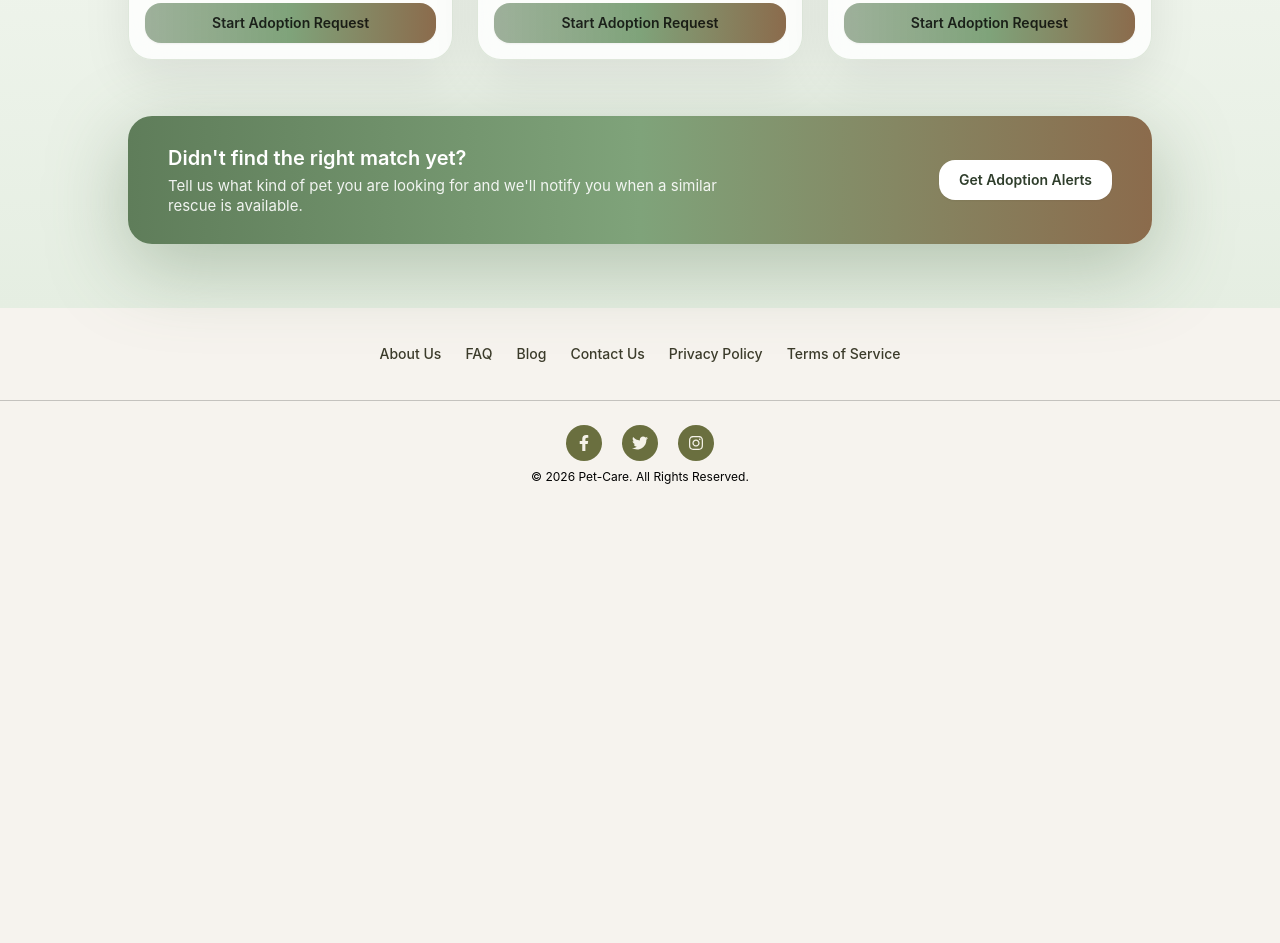
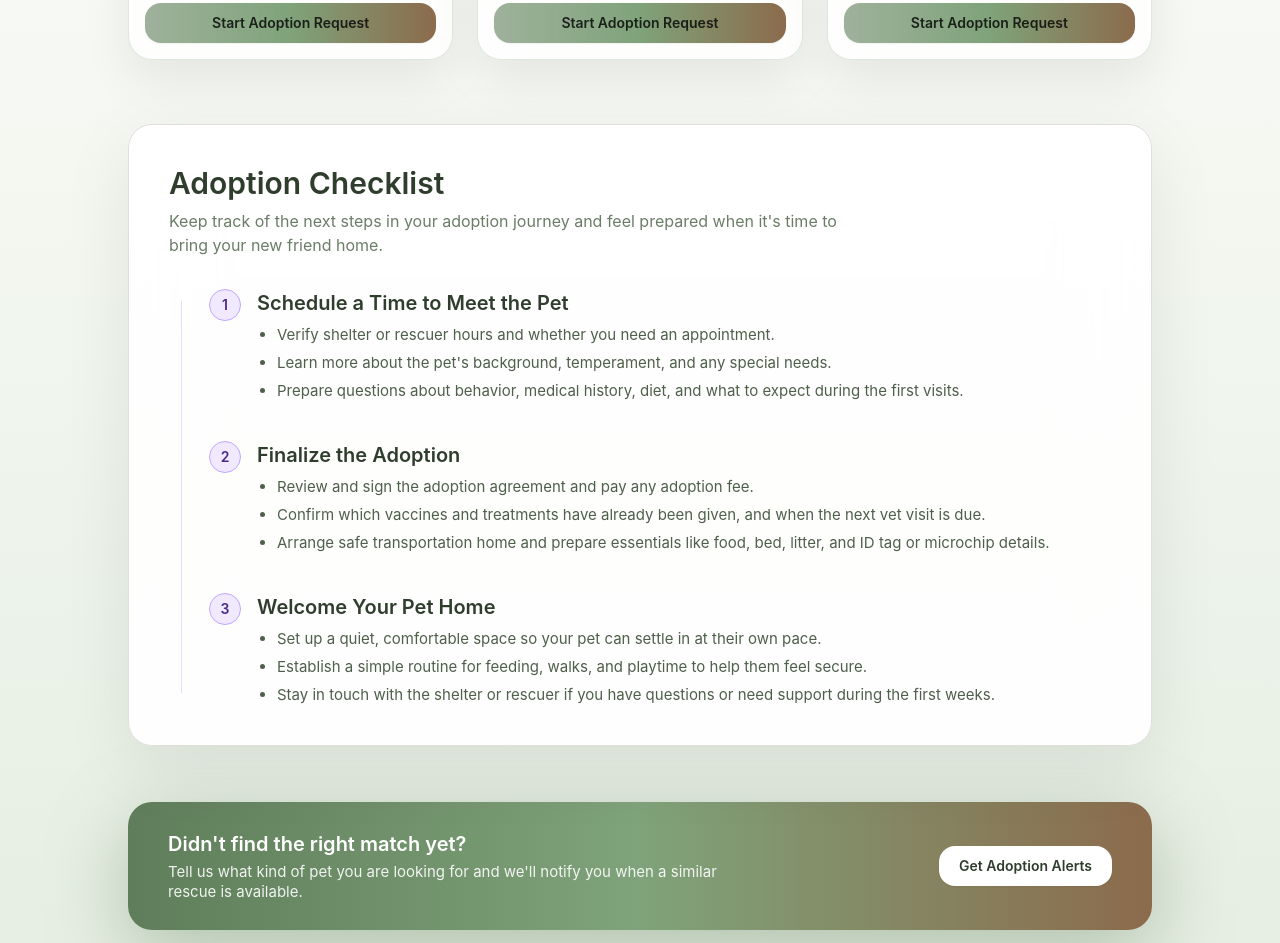
Before and after one commit to masumaakhi/Pet-Care, a React (Create React App) app in the folder frontend/: page /adopt in a window 1280 px wide. Shown: the part 1080-2023 px from the top of the page. Before the commit the page ends 1589 px from the top, so only its background shows below. Built offline with nearby package versions, Linux system fonts and the light colour scheme.

Commit message:
create a adoption checklist

```diff
--- a/frontend/src/pages/Adopt.jsx
+++ b/frontend/src/pages/Adopt.jsx
@@ -239,6 +239,115 @@ function Adopt() {
         )}
       </div>
 
+      {/* Adoption Checklist */}
+      <motion.section
+        initial={{ opacity: 0, y: 20 }}
+        animate={{ opacity: 1, y: 0 }}
+        transition={{ duration: 0.5, delay: 0.05 }}
+        className="max-w-5xl mx-auto mt-12 md:mt-16 bg-white/90 backdrop-blur-2xl rounded-3xl px-6 md:px-10 py-8 md:py-10 shadow-[0_20px_70px_rgba(0,0,0,0.08)] border border-[#e0ded8]"
+      >
+        <div className="mb-8 text-center md:text-left">
+          <h2 className="text-2xl md:text-3xl font-semibold text-[#2f3e2c] mb-2">
+            Adoption Checklist
+          </h2>
+          <p className="text-sm md:text-base text-[#6b7d67] max-w-2xl mx-auto md:mx-0">
+            Keep track of the next steps in your adoption journey and feel
+            prepared when it&apos;s time to bring your new friend home.
+          </p>
+        </div>
+
+        <div className="relative flex flex-col gap-8 md:gap-10 md:pl-10">
+          {/* Vertical line */}
+          <div className="hidden md:block absolute left-3 top-3 bottom-3 w-px bg-[#e4ddff]" />
+
+          {/* Step 1 */}
+          <div className="flex items-start gap-4">
+            <div className="flex flex-col items-center">
+              <div className="w-8 h-8 rounded-full bg-[#f0e9ff] border border-[#c0a6ff] flex items-center justify-center text-sm font-semibold text-[#4b2c88]">
+                1
+              </div>
+              <div className="md:flex-1 w-px bg-[#e4ddff] flex-1 mt-1 hidden md:block" />
+            </div>
+            <div>
+              <h3 className="text-lg md:text-xl font-semibold text-[#2f3e2c] mb-2">
+                Schedule a Time to Meet the Pet
+              </h3>
+              <ul className="space-y-2 text-sm md:text-[15px] text-[#4e5f4a] list-disc ml-5">
+                <li>
+                  Verify shelter or rescuer hours and whether you need an
+                  appointment.
+                </li>
+                <li>
+                  Learn more about the pet&apos;s background, temperament, and
+                  any special needs.
+                </li>
+                <li>
+                  Prepare questions about behavior, medical history, diet, and
+                  what to expect during the first visits.
+                </li>
+              </ul>
+            </div>
+          </div>
+
+          {/* Step 2 */}
+          <div className="flex items-start gap-4">
+            <div className="flex flex-col items-center">
+              <div className="w-8 h-8 rounded-full bg-[#f0e9ff] border border-[#c0a6ff] flex items-center justify-center text-sm font-semibold text-[#4b2c88]">
+                2
+              </div>
+              <div className="md:flex-1 w-px bg-[#e4ddff] flex-1 mt-1 hidden md:block" />
+            </div>
+            <div>
+              <h3 className="text-lg md:text-xl font-semibold text-[#2f3e2c] mb-2">
+                Finalize the Adoption
+              </h3>
+              <ul className="space-y-2 text-sm md:text-[15px] text-[#4e5f4a] list-disc ml-5">
+                <li>
+                  Review and sign the adoption agreement and pay any adoption
+                  fee.
+                </li>
+                <li>
+                  Confirm which vaccines and treatments have already been given,
+                  and when the next vet visit is due.
+                </li>
+                <li>
+                  Arrange safe transportation home and prepare essentials like
+                  food, bed, litter, and ID tag or microchip details.
+                </li>
+              </ul>
+            </div>
+          </div>
+
+          {/* Step 3 */}
+          <div className="flex items-start gap-4">
+            <div className="flex flex-col items-center">
+              <div className="w-8 h-8 rounded-full bg-[#f0e9ff] border border-[#c0a6ff] flex items-center justify-center text-sm font-semibold text-[#4b2c88]">
+                3
+              </div>
+            </div>
+            <div>
+              <h3 className="text-lg md:text-xl font-semibold text-[#2f3e2c] mb-2">
+                Welcome Your Pet Home
+              </h3>
+              <ul className="space-y-2 text-sm md:text-[15px] text-[#4e5f4a] list-disc ml-5">
+                <li>
+                  Set up a quiet, comfortable space so your pet can settle in at
+                  their own pace.
+                </li>
+                <li>
+                  Establish a simple routine for feeding, walks, and playtime to
+                  help them feel secure.
+                </li>
+                <li>
+                  Stay in touch with the shelter or rescuer if you have
+                  questions or need support during the first weeks.
+                </li>
+              </ul>
+            </div>
+          </div>
+        </div>
+      </motion.section>
+
       {/* CTA Strip */}
       <motion.div
         initial={{ opacity: 0, y: 20 }}
```
